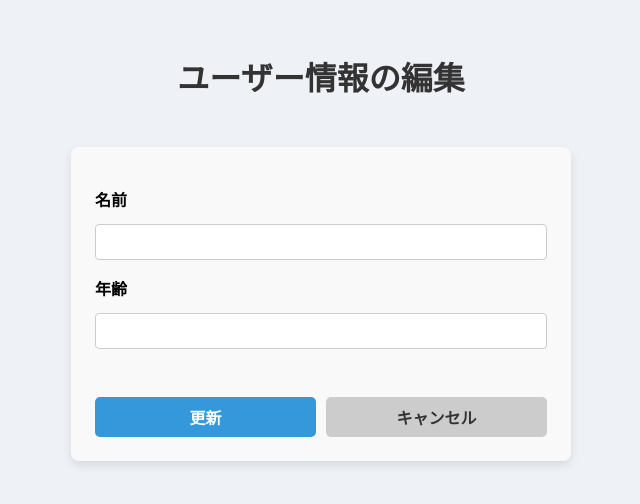
After one commit to masamichisaito/my-web-app, a Node server app: template views/edit.ejs in a window 1280 px wide. The commit adds this page. Shown: the top 504 px of the page, without its empty margins (319-959 px from the left). Run offline with Node 20, Linux system fonts and the light colour scheme; the template is opened without the code that fills it, so the values that code supplies are empty.

Commit message:
登録情報変更画面追加

```diff
--- a/app.js
+++ b/app.js
@@ -90,6 +90,42 @@ app.get('/users/:id/delete', (req, res) => {
   res.redirect('/users');
 });
 
+app.get('/users/:id/edit', (req, res) => {
+  const userIdToEdit = parseInt(req.params.id, 10);
+  const user = users.find(u => u.id === userIdToEdit);
+
+  if (!user) {
+    return res.status(404).send('ユーザーが見つかりません');
+  }
+
+  res.render('edit', { user });
+});
+
+app.post('/users/:id/edit', (req, res) => {
+  const userIdToEdit = parseInt(req.params.id, 10);
+  const { name, age } = req.body;
+  const user = users.find(u => u.id === userIdToEdit);
+
+  if (!user) {
+    return res.status(404).send('ユーザーが見つかりません');
+  }
+
+  // 簡単にバリデーション（必要なら今の登録と同じエラーチェック追加してもOK）
+  const ageNumber = Number(age);
+  if (!name || !age || isNaN(ageNumber)) {
+    return res.status(400).send('名前と年齢を正しく入力してください');
+  }
+
+  user.name = name;
+  user.age = ageNumber;
+  res.redirect('/users');
+});
+
+app.post('/users/:id/edit', (req, res) => {
+  console.log('編集リクエスト受信:', req.body); // ←これ追加！
+  // あとはそのまま
+});
+
 // 🚀 起動
 app.listen(PORT, () => {
   console.log(`✅ Server running at http://localhost:${PORT}`);
--- a/public/css/style.css
+++ b/public/css/style.css
@@ -135,5 +148,71 @@ a.delete-link:hover {
   }
 }
 
+/* 編集フォームのスタイル */
+.edit-form {
+  max-width: 500px;
+  margin: 0 auto;
+  padding: 1.5em;
+  background-color: #f9f9f9;
+  border-radius: 8px;
+  box-shadow: 0 4px 10px rgba(0,0,0,0.1);
+}
+
+.form-group {
+  margin-bottom: 1em;
+}
+
+.form-group label {
+  display: block;
+  margin-bottom: 0.5em;
+  font-weight: bold;
+}
+
+.form-group input {
+  width: 100%;
+  padding: 0.5em;
+  border: 1px solid #ccc;
+  border-radius: 4px;
+}
+
+/* ボタンの配置とスタイル */
+.form-actions {
+  display: flex;
+  gap: 10px;
+  margin-top: 1.5em;
+}
+
+a.btn {
+  display: flex;
+  align-items: center;
+  justify-content: center;
+  height: 50px;
+  padding: 0.5em 1em;
+  font-size: 1.1em;
+  font-weight: bold;
+  border: none;
+  border-radius: 8px;
+  text-decoration: none;
+  cursor: pointer;
+}
+
+.btn-primary {
+  background-color: #3498db;
+  color: #fff;
+}
+
+.btn-primary:hover {
+  background-color: #2980b9;
+}
+
+.btn-secondary {
+  background-color: #ccc;
+  color: #333;
+}
+
+.btn-secondary:hover {
+  background-color: #b3b3b3;
+}
+
 /* アニメーションを適用するク
 ::contentReference[oaicite:2]{index=2}
--- /dev/null
+++ b/validators.js
@@ -0,0 +1,5 @@
+function isValidUsername(username) {
+  return typeof username === 'string' && username.length > 0 && username.length <= 255;
+}
+
+module.exports = { isValidUsername };
--- /dev/null
+++ b/views/edit.ejs
@@ -0,0 +1,26 @@
+<!DOCTYPE html>
+<html lang="ja">
+<head>
+  <meta charset="UTF-8">
+  <title>ユーザー情報の編集</title>
+  <link rel="stylesheet" href="/css/style.css">
+  <meta name="viewport" content="width=device-width, initial-scale=1.0">
+</head>
+<body>
+  <h1>ユーザー情報の編集</h1>
+   <form action="/users/<%= user.id %>/edit" method="POST" class="edit-form">
+    <div class="form-group">
+      <label for="name">名前</label>
+      <input type="text" id="name" name="name" value="<%= user.name %>" required>
+    </div>
+    <div class="form-group">
+      <label for="age">年齢</label>
+      <input type="number" id="age" name="age" value="<%= user.age %>" required>
+    </div>
+        <div class="form-actions">
+          <button type="submit" class="btn btn-primary">更新</button>
+          <button type="button" class="btn btn-secondary" onclick="location.href='/users'">キャンセル</button>
+        </div>
+      </form>
+</body>
+</html>
```
Also changed, not shown: other parts of public/css/style.css (+25 -12 lines), cypress/e2e/home.cy.js (+52 -0 lines), tests/users.test.js (added, +48 -0 lines), tests/validators.test.js (added, +17 -0 lines), views/users.ejs (+9 -7 lines), .github/workflows/test.yml.
